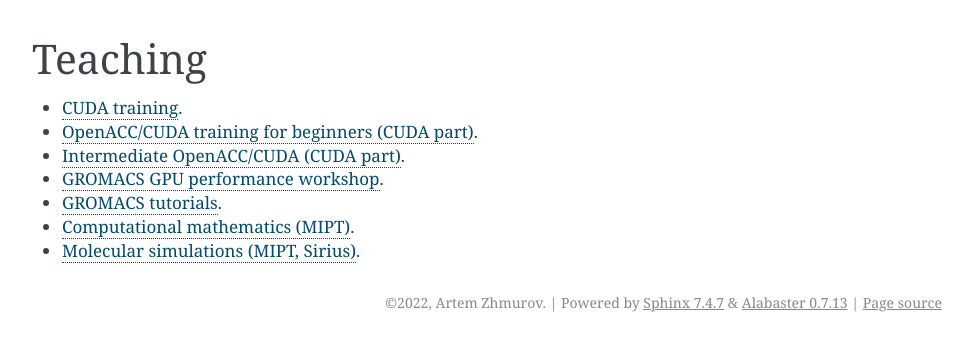
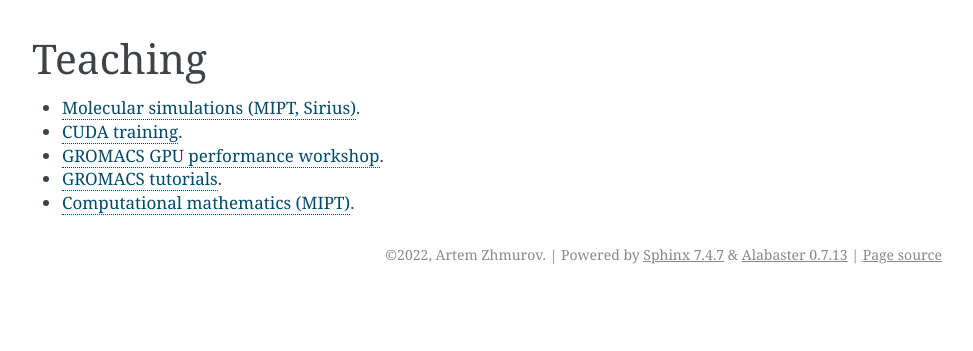
Before and after one commit to zhmurov/webpage, a Sphinx documentation site: the page built from source/teaching.rst, in a window 1280 px wide. Shown: the top 351 px of the page, without its empty margins (168-1141 px from the left). Built offline with Sphinx 7.4.7, drawn with Linux system fonts in a browser that asks for light colours.

Commit message:
Remove CUDA/OpenACC training from teaching and re-arrange this section

```diff
--- a/source/teaching.rst
+++ b/source/teaching.rst
@@ -1,16 +1,12 @@
 Teaching
 --------
 
+- `Molecular simulations (MIPT, Sirius) <https://zhmurov.github.io/mdcourse/>`_.
+
 - `CUDA training <https://enccs.github.io/CUDA/>`_.
-
-- `OpenACC/CUDA training for beginners (CUDA part) <https://enccs.github.io/OpenACC-CUDA-beginners/>`_.
-
-- `Intermediate OpenACC/CUDA (CUDA part) <https://enccs.github.io/OpenACC-CUDA-intermediate/>`_.
 
 - `GROMACS GPU performance workshop <https://enccs.github.io/gromacs-gpu-performance/>`_.
 
 - `GROMACS tutorials <https://tutorials.gromacs.org/>`_.
 
 - `Computational mathematics (MIPT) <teaching/compmath/index.html>`_.
-
-- `Molecular simulations (MIPT, Sirius) <https://zhmurov.github.io/mdcourse/>`_.
```
